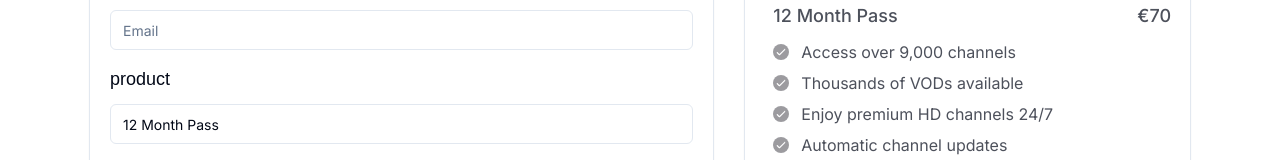
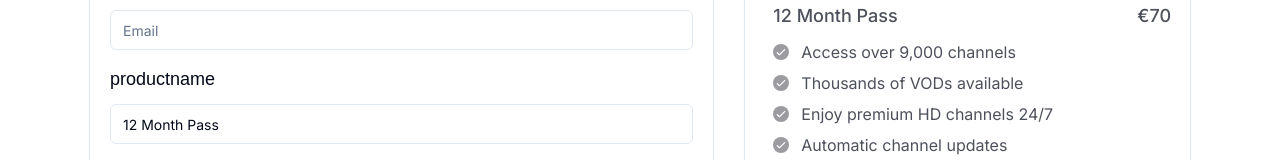
Before and after one commit to akramennaseh/checkout-frontend, a Next.js app: page /checkout in a window 1280 px wide. Shown: the part 1085-1245 px from the top of the page. Built offline with nearby package versions, Linux system fonts and the light colour scheme.

Commit message:
channel list

```diff
--- a/app/checkout/page.tsx
+++ b/app/checkout/page.tsx
@@ -81,7 +81,7 @@ const Page = () => {
     const [name, setName] = useState('');
     const [email, setEmail] = useState('');
     const [total, setTotal] = useState('0');
-    const [product, setProduct] = useState('');
+    const [productname, setProductname] = useState('');
 
     const { toast } = useToast();
 
@@ -100,7 +100,7 @@ const Page = () => {
         headers: {
           'Content-Type': 'application/json',
         },
-        body: JSON.stringify({ name, email, total, product, }),
+        body: JSON.stringify({ name, email, total, productname, }),
       });
 
       const data = await response.json();
@@ -402,12 +402,12 @@ const Page = () => {
                                     <Input type="total" placeholder="total" value={total} readOnly />
                                 </div>
                                 <div style={{ }} className="px-5 pb-5 grid w-full items-center gap-4">
-                                    <Label htmlFor="product" style={{
+                                    <Label htmlFor="productname" style={{
                                         fontFamily: "CircularStd,Arial,Helvetica,sans-serif",
                                         fontSize: "18px",
                                         fontWeight: 500,
-                                    }}>product</Label>
-                                    <Input type="product" placeholder="product" value={selectedProductName} readOnly />
+                                    }}>productname</Label>
+                                    <Input type="productname" placeholder="productname" value={selectedProductName} readOnly />
                                 </div>
                                 <div className="px-5 pb-5 grid w-full  items-center gap-4">
                                     <Label htmlFor="Select your preferred payment method" style={{
```
